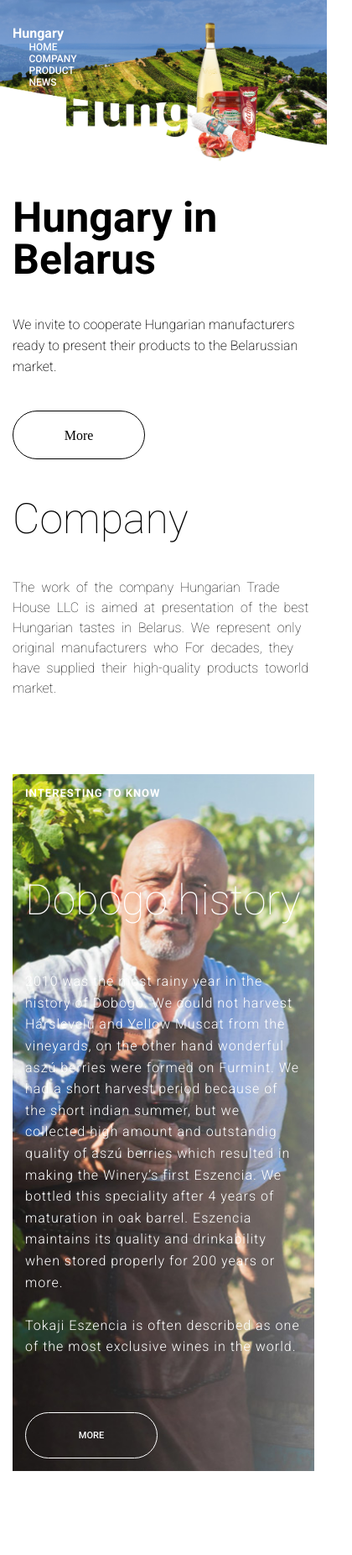
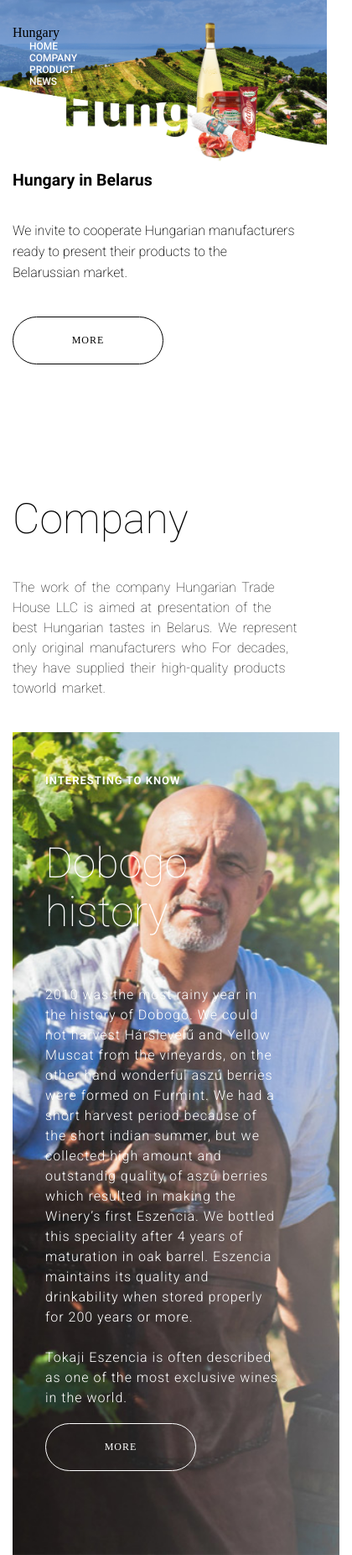
Before and after one commit to JackStore/Site-Hungry, a plain HTML site: page Hungary_new/index.html in a window 390 px wide. Shown: the top 1852 px of the page at 84% size, 420 px wide, since content can reach past the window. Drawn offline with Linux system fonts and the light colour scheme.

Commit message:
media complited

```diff
--- a/Hungary_new/css/mystyle.css
+++ b/Hungary_new/css/mystyle.css
@@ -1,11 +1,3 @@
-*,
-*:before,
-*:after {
-    -webkit-box-sizing: border-box;
-    -moz-box-sizing: border-box;
-    box-sizing: border-box;
-}
-
 body {
     margin: 0;
     color: black;
@@ -20,9 +12,7 @@ h1 {
     color: white;
 }
 
-
 /* CONTAINER */
-
 .container {
     width: 100%;
     max-width: 1170px;
@@ -30,63 +20,7 @@ h1 {
     padding: 0 15px;
 }
 
-
-/* INTRO */
-
-.intro {
-    width: 100%;
-    height: 730px;
-    color: white;
-    position: relative;
-}
-
-.intro__inner {
-    display: block;
-    position: absolute;
-    top: 175px;
-}
-
-.intro__text {
-    max-width: 580px;
-    font-size: 16px;
-    font-family: 'Roboto', sans-serif;
-    line-height: 1.563;
-    font-weight: 200;
-    margin: 40px 0;
-}
-
-.intro__title {
-    font-size: 5vw;
-    font-family: 'Roboto', sans-serif;
-    color: rgb(18, 18, 18);
-    font-weight: bold;
-    line-height: 0.688;
-    color: white;
-    margin-bottom: 20px
-}
-
-.intro__button {
-    border: 1px solid white;
-}
-
-.button {
-    text-align: center;
-    max-width: 158px;
-    max-height: 58px;
-    padding: 20px 55px;
-    border-radius: 29px;
-    transition: background-color .2s linear;
-}
-
-.button:hover {
-    background-color: white;
-    color: black;
-    border-color: white;
-}
-
-
 /* HEADER */
-
 .header {
     position: absolute;
     width: 100%;
@@ -97,21 +31,18 @@ h1 {
     z-index: 100;
 }
 
-.header__inner {
-    display: flex;
-    justify-content: space-between;
-    align-items: center;
-}
-
-.header__logo {
+.header__name {
     font-family: 'Roboto', sans-serif;
     font-size: 16px;
     font-weight: 700;
     color: white;
 }
 
-
-/* Navigation */
+.header__line {
+    display: flex;
+    justify-content: space-between;
+    align-items: center;
+}
 
 .navbar {
     text-transform: uppercase;
@@ -148,20 +79,19 @@ h1 {
 .navbar__link:hover:after {
     opacity: 1;
 }
-
-
 /* COMPANY */
 
 .company {
-    color: #000000;
-    margin-bottom: 90px;
+    color: black;
+    margin-bottom: 100px;
 }
 
 .company__inner {
-    max-width: 680px;
+    max-width: 690px;
 }
 
 .company__title {
+    margin-top: 60px;
     font-family: 'Roboto', sans-serif;
     font-size: 50px;
     font-weight: 100;
@@ -172,11 +102,33 @@ h1 {
     font-size: 16px;
     font-weight: 100;
     line-height: 1.5;
-    word-spacing: 4px;
+    word-spacing: 3px;
+}
+/* GALLERY */
+
+.gallery {
+    margin: 115px 0 115px;
 }
 
+.gallery__top {
+    display: flex;
+    margin-bottom: 25px;
+}
+
+.gallery__bottom {
+    display: flex;
+}
 
 /* ABOUT */
+
+.about__text {
+    max-width: 50%;
+    min-height: 830px;
+    padding: 50px 15px 100px 0;
+    display: flex;
+    flex-direction: column;
+    justify-content: space-between;
+}
 
 .about__inner {
     min-height: 830px;
@@ -186,15 +138,6 @@ h1 {
     display: flex;
     flex-direction: column;
     align-items: flex-end;
-}
-
-.about__text {
-    max-width: 50%;
-    min-height: 830px;
-    padding: 100px 105px 100px 0;
-    display: flex;
-    flex-direction: column;
-    justify-content: space-between;
 }
 
 .about__uptitle {
@@ -212,7 +155,6 @@ h1 {
     font-weight: 100;
     max-height: 90px;
     color: #121212;
-
 }
 
 .about__info {
@@ -221,16 +163,17 @@ h1 {
     font-weight: 300;
     letter-spacing: 1px;
     color: #121212;
-    line-height: 1.6;
+    line-height: 1.5;
 }
 
 .about__button {
     border: 1px solid black;
-    font-family: "Roboto", sans-serif;
-    font-size: 11px;
-    font-weight: 500;
+    text-transform: uppercase;
+    font-size: 12px;
+}
+.about__button:hover {
+    background-color: white;
     color: black;
-    text-transform: uppercase;
 }
 
 .img-wrap-1 {
@@ -252,21 +195,62 @@ h1 {
 }
 
 
-/* GALLERY */
+/* TEXT */
 
-.gallery__top {
-    display: flex;
-    margin-bottom: 25px;
+.intro {
+    width: 100%;
+    height: 730px;
+    color: white;
+    position: relative;
 }
 
-.gallery__bottom {
-    display: flex;
+.intro__inner {
+    display: block;
+    position: absolute;
+    top: 175px;
 }
 
-.gallery {
-    margin: 115px 0 115px;
+.intro__title {
+    font-family: 'Roboto', sans-serif;
+    font-size: 5vw;
+    color: black;
+    line-height: 0.688;
+    font-weight: bold;
+    color: white;
+    margin-bottom: 20px;
 }
 
+.intro__text {
+    max-width: 580px;
+    font-size: 16px;
+    font-family: 'Roboto', sans-serif;
+    line-height: 1.563;
+    font-weight: 200;
+    margin: 40px 0;
+}
+
+/* BUTTON */
+
+.button {
+    text-align: center;
+    max-width: 158px;
+    max-height: 58px;
+    padding: 20px 10px;
+    border-radius: 29px;
+    letter-spacing: 1px;
+    transition-duration: 0.4s;
+}
+
+.button:hover {
+    color: black;
+    background-color: white;
+}
+
+.intro__button {
+    border: 1px solid white;
+    text-transform: uppercase;
+    font-size: 12px;
+}
 
 /* FOOTER */
 
@@ -278,6 +262,11 @@ h1 {
     background-position: right bottom;
 }
 
+.footer__navbar {
+    display: flex;
+    justify-content: center;
+}
+
 .footer__link {
     text-decoration: none;
     color: black;
@@ -285,11 +274,6 @@ h1 {
     font-size: 16px;
     font-weight: 700;
     padding: 10px 25px;
-}
-
-.footer__navbar {
-    display: flex;
-    justify-content: center;
 }
 
 .footer__contacts {
@@ -302,99 +286,77 @@ h1 {
     font-weight: 700;
 }
 
-.footer__contacts h3 {
-    font-family: 'Roboto', sans-serif;
-    font-size: 16px;
-    font-weight: 700;
-}
-
 .footer__logo {
     display: flex;
     justify-content: center;
     font-family: 'Roboto', sans-serif;
     font-size: 16px;
     font-weight: 700;
-    padding-bottom: 40px;
+    padding-bottom: 20px;
     color: black;
 }
 
+.footer__number {
+    margin-bottom: 2px;
+}
+/* Media */
 
-/* RESPONSIVE */
+@media screen and (max-width: 1170px) {
+    .header {
+        width: 70%;
+        padding-left: 20%;
+    }
+    .intro__title {
+        padding-top: 80%;
+        display: flex;
+        flex-direction: row;
+        width: 100%;
+        color: black;
+    }
 
-@media screen and (max-width: 1465px) {
-    .intro__button {
-        color: black;
-        border-color: black;
-    }
-    .intro {
-        margin-top: 30vw;
-        height: 450px;
-    }
-    .intro__title,
     .intro__text {
         color: black;
     }
-    .intro__button:hover {
+
+    .intro__button {
+        border: 1px solid black;
+    }
+
+    .intro {
+        color: black;
+        padding-bottom: 50px;
+    }
+
+    .button:hover {
+        color: white;
         background-color: black;
-        color: white;
-        border-color: black;
     }
-}
+    .company {
+        margin-bottom: 40px;
+    }
 
-@media screen and (max-width: 1170px) {
-    .intro__title {
-        font-size: 50px;
-    }
-    .about__inner {
-        align-items: flex-start;
-    }
-    .about__uptitle {
-        color: #ffffff;
-    }
-    .about__title {
-        color: #ffffff;
-    }
-    .about__text {
-        padding-left: 15px;
-        max-width: 65vw;
-    }
-    .about__info {
-        color: white;
-    }
-    .about__button {
-        color: white;
-        border-color: white;
-    }
     .company__inner {
         max-width: 100%;
     }
 }
 
-@media screen and (max-width:945px) {
+@media screen and (max-width: 945px) {
     .about__text {
         max-width: 85%;
     }
 }
 
 @media screen and (max-width: 750px) {
+    .container {
+        max-width: 100%;
+    }
+
     .intro__title {
-        line-height: 1;
+        padding-top: 40%;
     }
-    .navbar__link {
-        margin: 0 5vw;
-    }
-    .about__text {
-        max-width: 100%;
-        padding: 15px;
-    }
-    .gallery__top {
-        flex-direction: column;
-    }
-    .gallery__bottom {
-        flex-direction: column;
-    }
-    .img-wrap-1 {
-        width: 95vw;
+
+    .intro {
+        padding-bottom: 0;
     }
 }
 
@@ -407,10 +369,84 @@ h1 {
         display: block;
         width: 100%;
     }
+
+
+    .header {
+        padding-left: 0;
+    }
+
     .intro {
         margin-top: 15%;
+        height: 450px;
     }
+
+    .intro__inner {
+        display: block;
+        position: absolute;
+        top: 0;
+        width: 96%;
+    }
+
+    .about__inner {
+        width: 100%;
+    }
+
     .company{
         margin-top: 80px;
     }
+    .header__line {
+        flex-direction: column;
+        align-items: flex-start;
+    }
+
+    .about__title {
+        color: white;
+    }
+
+    .about__info {
+        padding-top: 40%;
+        color: white;
+    }
+
+    .about__uptitle {
+        color: white;
+    }
+
+    .about__button {
+        color: white;
+        border-color: white;
+    }
+
+    .company__inner {
+        display: block;
+        position: relative;
+        top: 0;
+        width: 97%;
+    }
+
+    .about__text {
+        min-height: 830px;
+        padding-right: 10%;
+    }
+
+    .intro__title {
+        margin: 0;
+    }
+
+    .about__text {
+        width: 80%;
+    }
+
+    p {
+
+        width: 90%;
+    }
+
+    .footer__contacts {
+        margin: 50px 0;
+    }
+
+    .footer__number {
+        width: 25%;
+    }
 }
```
